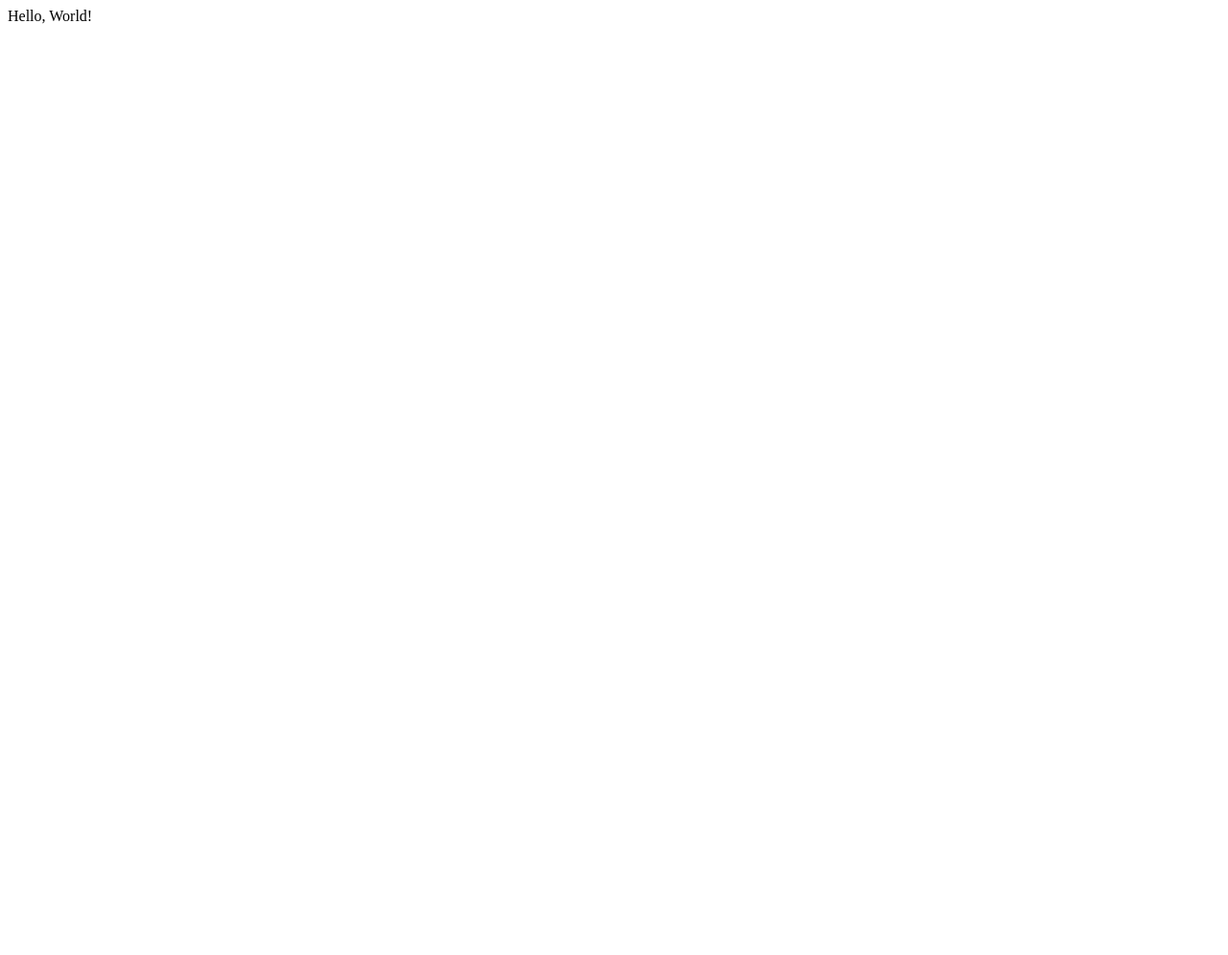
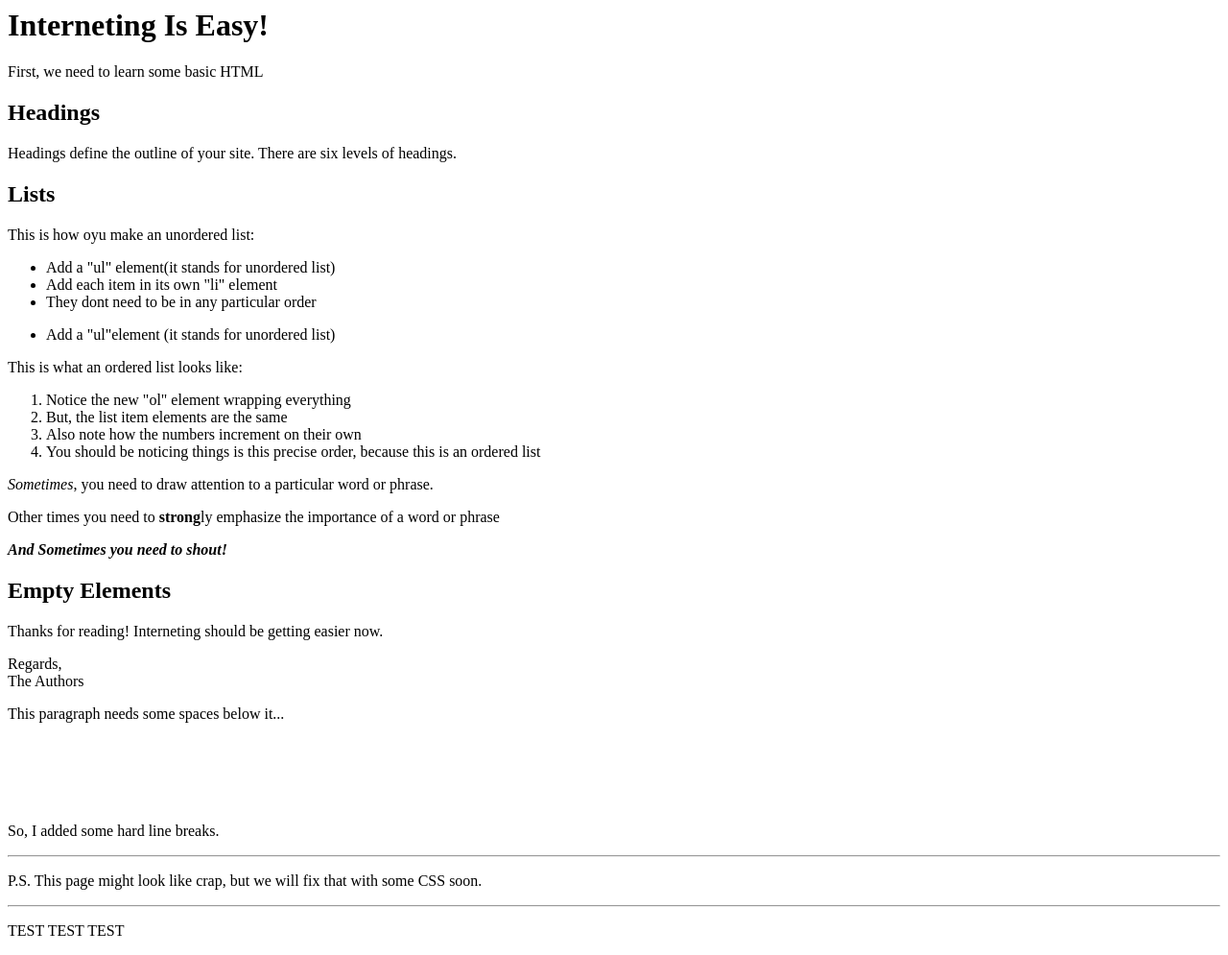
Before and after one commit to Podonne/Podonne.github.io, a plain HTML site: page index.html in a window 1280 px wide. Shown: the whole page at 96% size. Before the commit the page ends 800 px from the top, so only its background shows below. Drawn offline with Linux system fonts and the light colour scheme.

Commit message:
Basic Web Pages

```diff
--- a/index.html
+++ b/index.html
@@ -1,10 +1,58 @@
 <html>
     <head>
-        <title>Welcome!</title>
+        <title>Interneting Is Easy!</title>
     </head>
     <body>
-        <div>
-            Hello, World!
-        </div>
+        <h1>Interneting Is Easy!</h1>
+        <p>First, we need to learn some basic HTML</p>
+
+        <h2>Headings</h2>
+        <p>Headings define the outline of your site. There are six levels of headings.</p>
+
+        <h2>Lists</h2>
+        <p>This is how oyu make an unordered list:</p>
+
+        <ul>
+            <li>Add a "ul" element(it stands for unordered list)</li>
+            <li>Add each item in its own "li" element</li>
+            <li>They dont need to be in any particular order</li>
+
+            <li><p>Add a "ul"element (it stands for unordered list)</p></li>
+        </ul>
+
+        <p>This is what an ordered list looks like:</p>
+
+        <ol>
+            <li>Notice the new "ol" element wrapping everything</li>
+            <li>But, the list item elements are the same</li>
+            <li>Also note how the numbers increment on their own</li>
+            <li>You should be noticing things is this precise order, because this is an ordered list</li>
+        </ol>
+
+        <p><em>Sometimes</em>, you need to draw attention to a particular word or phrase.</p>
+        <p>Other times you need to <strong>strong</strong>ly emphasize the importance of a word or phrase</p>
+        <p><em><strong>And Sometimes you need to shout!</strong></em></p>
+
+        <h2>Empty Elements</h2>
+        <p>Thanks for reading! Interneting should be getting easier now.</p>
+        <p>Regards,<br/>The Authors</p>
+
+        <p>This paragraph needs some spaces below it...</p>
+        <br/><br/><br/><br/>
+        <p>So, I added some hard line breaks.</p>
+
+        <hr/>
+
+        <p>P.S. This page might look like crap, but we will fix that with some CSS soon.</p>
+
+        <hr>
+
+        <p>TEST TEST TEST</p>
+
+
+
+
+
+
     </body>
 </html>
```
